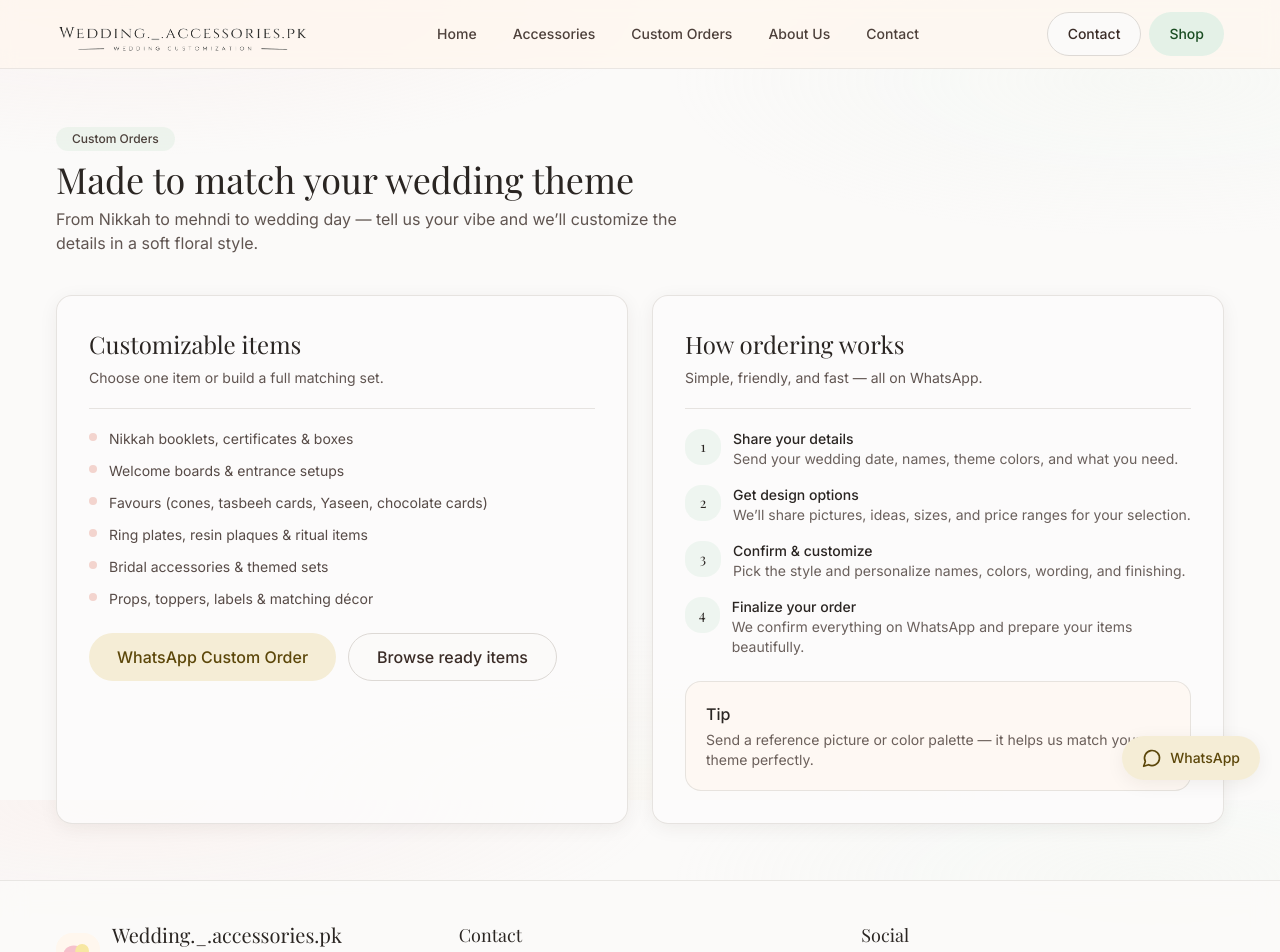
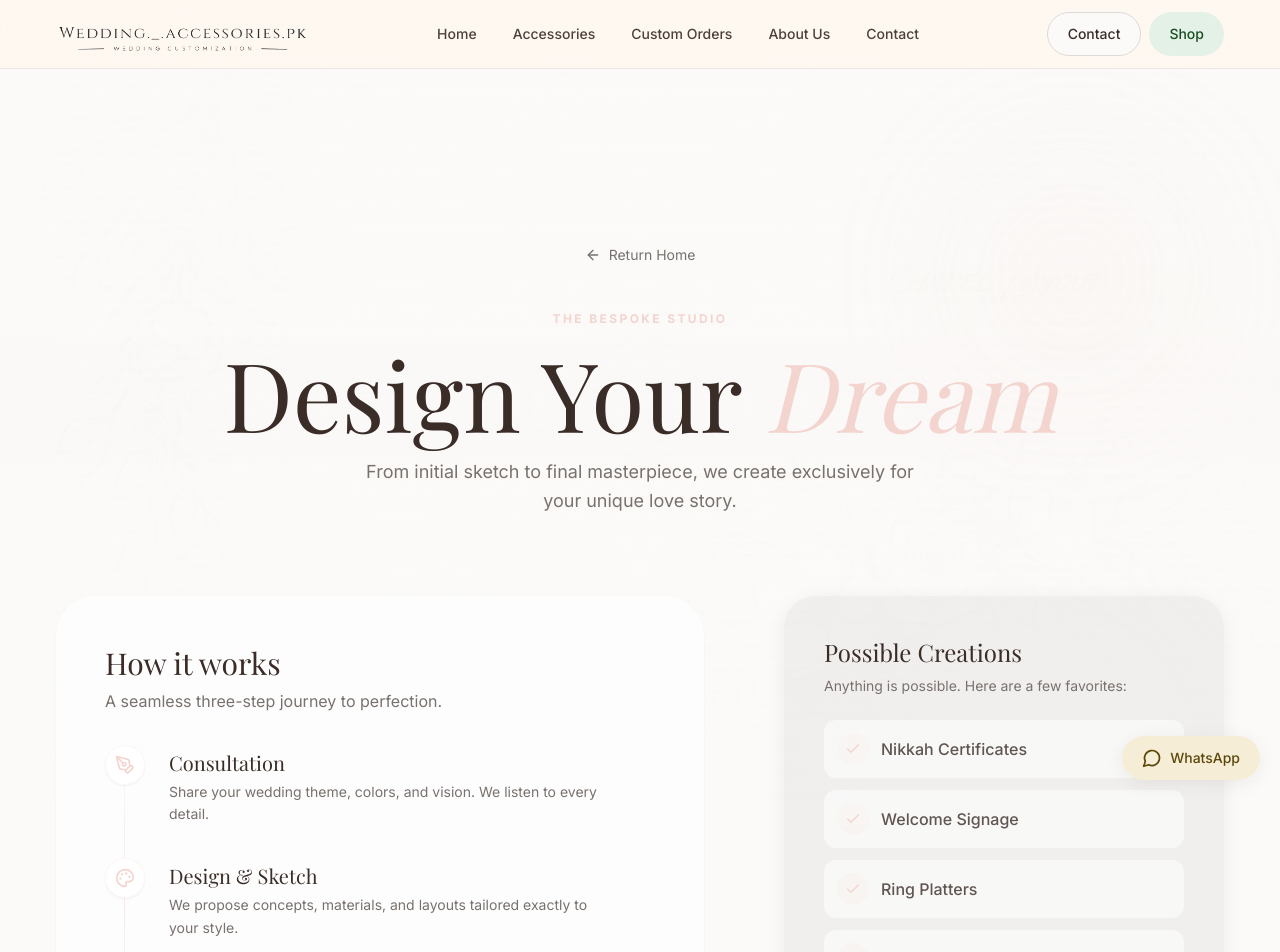
Before and after one commit to pvsameerpvs/Wedding._.accessories.pk-static-nextjs, a Next.js app: page /custom-orders in a window 1280 px wide. Shown: the top 952 px of the page. Built offline with nearby package versions, Linux system fonts and the light colour scheme; a web font is replaced by a local one.

Commit message:
fix: custom-orders ui fix

```diff
--- a/app/custom-orders/page.tsx
+++ b/app/custom-orders/page.tsx
@@ -1,88 +1,134 @@
+import Image from "next/image"
 import Link from "next/link"
-import SectionHeading from "@/components/section-heading"
+import { ArrowLeft, Check, Palette, PenTool, Sparkles } from "lucide-react"
 import { Button } from "@/components/ui/button"
 import { Card, CardContent } from "@/components/ui/card"
 import { Separator } from "@/components/ui/separator"
 import { waLink } from "@/lib/whatsapp"
 
-const customizable = [
-  "Nikkah booklets, certificates & boxes",
-  "Welcome boards & entrance setups",
-  "Favours (cones, tasbeeh cards, Yaseen, chocolate cards)",
-  "Ring plates, resin plaques & ritual items",
-  "Bridal accessories & themed sets",
-  "Props, toppers, labels & matching décor",
+const steps = [
+  {
+     icon: <PenTool className="w-5 h-5" />,
+     title: "Consultation",
+     desc: "Share your wedding theme, colors, and vision. We listen to every detail."
+  },
+  {
+     icon: <Palette className="w-5 h-5" />,
+     title: "Design & Sketch",
+     desc: "We propose concepts, materials, and layouts tailored exactly to your style."
+  },
+  {
+     icon: <Sparkles className="w-5 h-5" />,
+     title: "Craft & Create",
+     desc: "Once approved, our artisans handcraft your pieces with premium finishing."
+  },
 ] as const
 
-const steps = [
-  { title: "Share your details", desc: "Send your wedding date, names, theme colors, and what you need." },
-  { title: "Get design options", desc: "We’ll share pictures, ideas, sizes, and price ranges for your selection." },
-  { title: "Confirm & customize", desc: "Pick the style and personalize names, colors, wording, and finishing." },
-  { title: "Finalize your order", desc: "We confirm everything on WhatsApp and prepare your items beautifully." },
-] as const
+const inspiration = [
+   "Nikkah Certificates", "Welcome Signage", "Ring Platters", "Bridal entry props", "Favor packaging"
+]
 
 export default function CustomOrdersPage() {
-  const href = waLink("Hello! I’d like to place a CUSTOM order from Wedding._.accessories.pk. My event details are: (date), (names), (theme colors). Please guide me.")
+  const href = waLink("Hello! I’d like to start a BESPOKE project. My event details are: (Date), (Theme). Please guide me.")
+
   return (
-    <div className="container py-12 md:py-14">
-      <SectionHeading
-        eyebrow="Custom Orders"
-        title="Made to match your wedding theme"
-        desc="From Nikkah to mehndi to wedding day — tell us your vibe and we’ll customize the details in a soft floral style."
+    <div className="min-h-screen relative overflow-hidden bg-background">
+      {/* Background Layer */}
+      <div className="fixed inset-0 z-0 pointer-events-none">
+         <Image
+            src="/custom_studio_bg.png"
+            alt="Design Sketches"
+            fill
+            className="object-cover opacity-[0.08]"
+            priority
          />
+         <div className="absolute inset-0 bg-gradient-to-b from-background/95 via-background/80 to-background/95" />
+      </div>
 
-      <div className="mt-10 grid gap-6 lg:grid-cols-2">
-        <Card className="bg-card/80">
-          <CardContent className="p-8">
-            <div className="font-serif text-2xl">Customizable items</div>
-            <p className="mt-2 text-sm text-charcoal/80">Choose one item or build a full matching set.</p>
-            <Separator className="my-5" />
-            <ul className="space-y-3 text-sm">
-              {customizable.map((item) => (
-                <li key={item} className="flex gap-3">
-                  <span className="mt-1 h-2 w-2 rounded-full bg-primary" />
-                  <span className="text-charcoal/85">{item}</span>
-                </li>
+      <div className="container relative z-10 py-12 md:py-20 lg:py-24 space-y-20">
+         {/* Decoration */}
+         <div className="absolute top-20 right-10 w-64 h-64 bg-primary/10 rounded-full blur-[80px] -z-10 animate-pulse" />
+
+         {/* Header */}
+         <div className="text-center space-y-6 animate-fadeUp">
+            <Link href="/" className="inline-flex items-center gap-2 text-sm text-muted-foreground hover:text-primary transition-colors mb-4">
+               <ArrowLeft className="w-4 h-4" /> Return Home
+            </Link>
+            <div className="space-y-4">
+               <span className="text-xs font-bold tracking-[0.2em] text-primary uppercase">The Bespoke Studio</span>
+               <h1 className="font-serif text-5xl md:text-7xl lg:text-8xl leading-none text-charcoal">
+                  Design Your <span className="italic text-primary">Dream</span>
+               </h1>
+               <p className="text-lg text-muted-foreground max-w-xl mx-auto leading-relaxed">
+                  From initial sketch to final masterpiece, we create exclusively for your unique love story.
+               </p>
+            </div>
+         </div>
+
+         {/* Main Content Split */}
+         <div className="grid lg:grid-cols-12 gap-12 lg:gap-20 items-start">
+
+            {/* Left: Interactive/Process */}
+            <div className="lg:col-span-7 space-y-10">
+               <div className="bg-white/60 backdrop-blur-md border border-white/40 rounded-[2.5rem] p-8 md:p-12 shadow-sm space-y-8 animate-fadeUp" style={{ animationDelay: "100ms" }}>
+                  <div className="space-y-2">
+                     <h2 className="font-serif text-3xl text-charcoal">How it works</h2>
+                     <p className="text-muted-foreground">A seamless three-step journey to perfection.</p>
+                  </div>
+
+                  <div className="space-y-8 relative">
+                     {/* Connector Line */}
+                     <div className="absolute left-[19px] top-4 bottom-4 w-px bg-gradient-to-b from-primary/20 via-primary/50 to-primary/20" />
+
+                     {steps.map((s, idx) => (
+                        <div key={idx} className="relative flex gap-6 items-start group">
+                           <div className="relative z-10 w-10 h-10 rounded-full bg-white border border-primary/20 flex items-center justify-center text-primary shadow-sm group-hover:scale-110 group-hover:border-primary transition-all duration-300">
+                              {s.icon}
+                           </div>
+                           <div className="space-y-1 pt-1">
+                              <h3 className="font-serif text-xl text-charcoal group-hover:text-primary transition-colors">{s.title}</h3>
+                              <p className="text-sm text-muted-foreground leading-relaxed max-w-md">{s.desc}</p>
+                           </div>
+                        </div>
                      ))}
-            </ul>
-            <div className="mt-6 flex flex-wrap gap-3">
-              <Button asChild size="lg" variant="accent">
-                <a href={href} target="_blank" rel="noreferrer">WhatsApp Custom Order</a>
-              </Button>
-              <Button asChild size="lg" variant="outline">
-                <Link href="/accessories">Browse ready items</Link>
+                  </div>
+
+                  <div className="pt-6">
+                     <Button asChild size="lg" className="rounded-full h-14 px-8 text-base w-full sm:w-auto shadow-xl shadow-primary/20 hover:shadow-2xl hover:translate-y-[-2px] transition-all bg-primary text-primary-foreground">
+                        <a href={href} target="_blank" rel="noreferrer">Start Your Custom Project</a>
                      </Button>
                   </div>
-          </CardContent>
-        </Card>
+               </div>
+            </div>
 
-        <Card className="bg-card/80">
-          <CardContent className="p-8">
-            <div className="font-serif text-2xl">How ordering works</div>
-            <p className="mt-2 text-sm text-charcoal/80">Simple, friendly, and fast — all on WhatsApp.</p>
-            <Separator className="my-5" />
-            <ol className="space-y-4 text-sm">
-              {steps.map((s, idx) => (
-                <li key={s.title} className="flex gap-3">
-                  <div className="h-9 w-9 rounded-2xl bg-secondary/55 flex items-center justify-center font-serif">
-                    {idx + 1}
+            {/* Right: Inspiration/Capabilities */}
+            <div className="lg:col-span-5 space-y-6 animate-fadeUp" style={{ animationDelay: "200ms" }}>
+               <Card className="bg-charcoal/5 border-none shadow-none rounded-[2rem] overflow-hidden">
+                  <CardContent className="p-8 md:p-10 space-y-6">
+                     <div className="space-y-2">
+                        <h3 className="font-serif text-2xl text-charcoal">Possible Creations</h3>
+                        <p className="text-sm text-muted-foreground">Anything is possible. Here are a few favorites:</p>
                      </div>
-                  <div>
-                    <div className="font-medium">{s.title}</div>
-                    <div className="text-charcoal/75">{s.desc}</div>
+                     <div className="grid grid-cols-1 gap-3">
+                        {inspiration.map((item, i) => (
+                           <div key={i} className="flex items-center gap-3 p-3 rounded-xl bg-white/50 hover:bg-white transition-colors border border-transparent hover:border-primary/10">
+                              <div className="w-8 h-8 rounded-full bg-primary/10 flex items-center justify-center text-primary">
+                                 <Check className="w-4 h-4" />
                               </div>
-                </li>
+                              <span className="text-charcoal/80 font-medium">{item}</span>
+                           </div>
                         ))}
-            </ol>
-            <div className="mt-6 rounded-2xl border border-border/70 bg-cream/60 p-5">
-              <div className="font-medium">Tip</div>
-              <div className="mt-1 text-sm text-charcoal/75">
-                Send a reference picture or color palette — it helps us match your theme perfectly.
                      </div>
+                     <div className="pt-4 border-t border-charcoal/10">
+                        <p className="text-xs text-charcoal/60 italic">
+                           "If you can dream it, we can design it. Send us your Pinterest board!"
+                        </p>
                      </div>
                   </CardContent>
                </Card>
             </div>
          </div>
+      </div>
+    </div>
   )
 }
```
Also changed, not shown: public/custom_studio_bg.png (added). Lines whose indentation alone changed are shown as unchanged.
